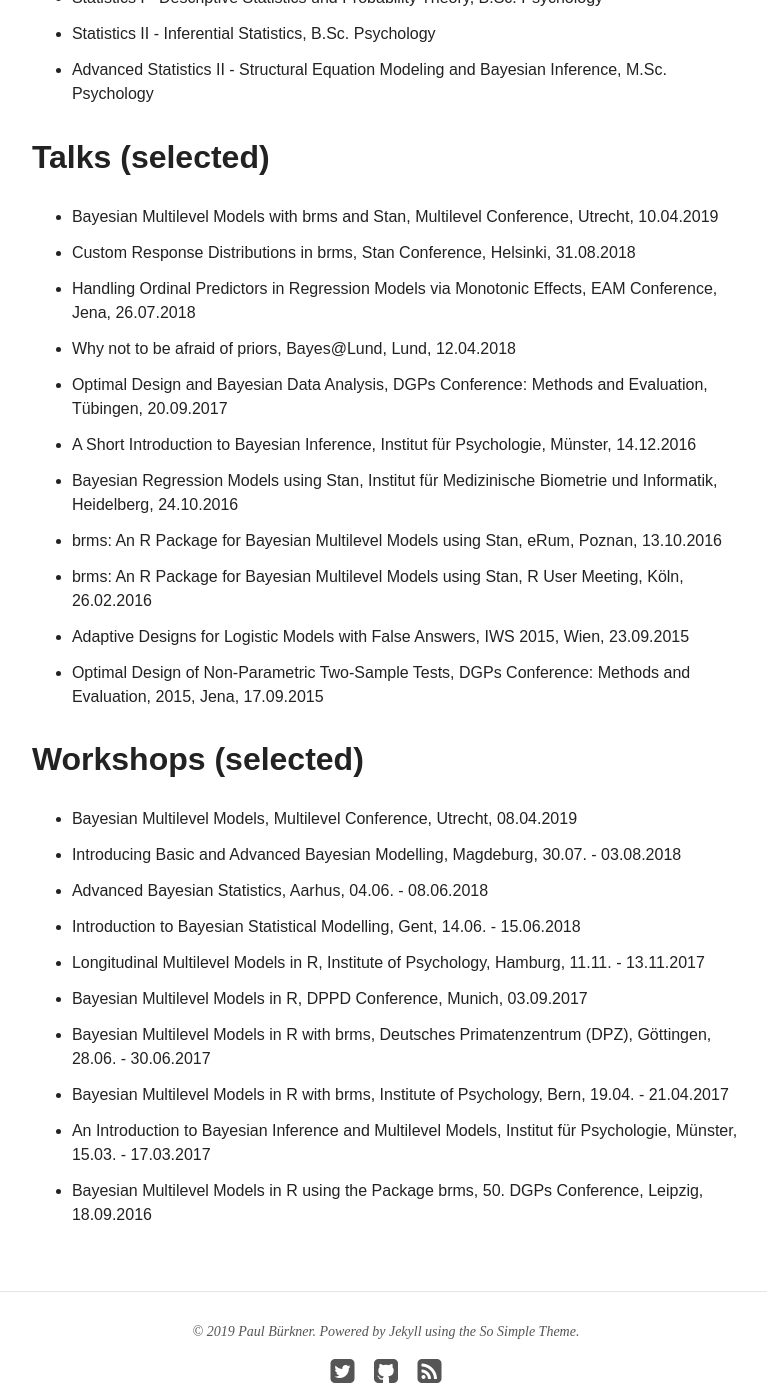
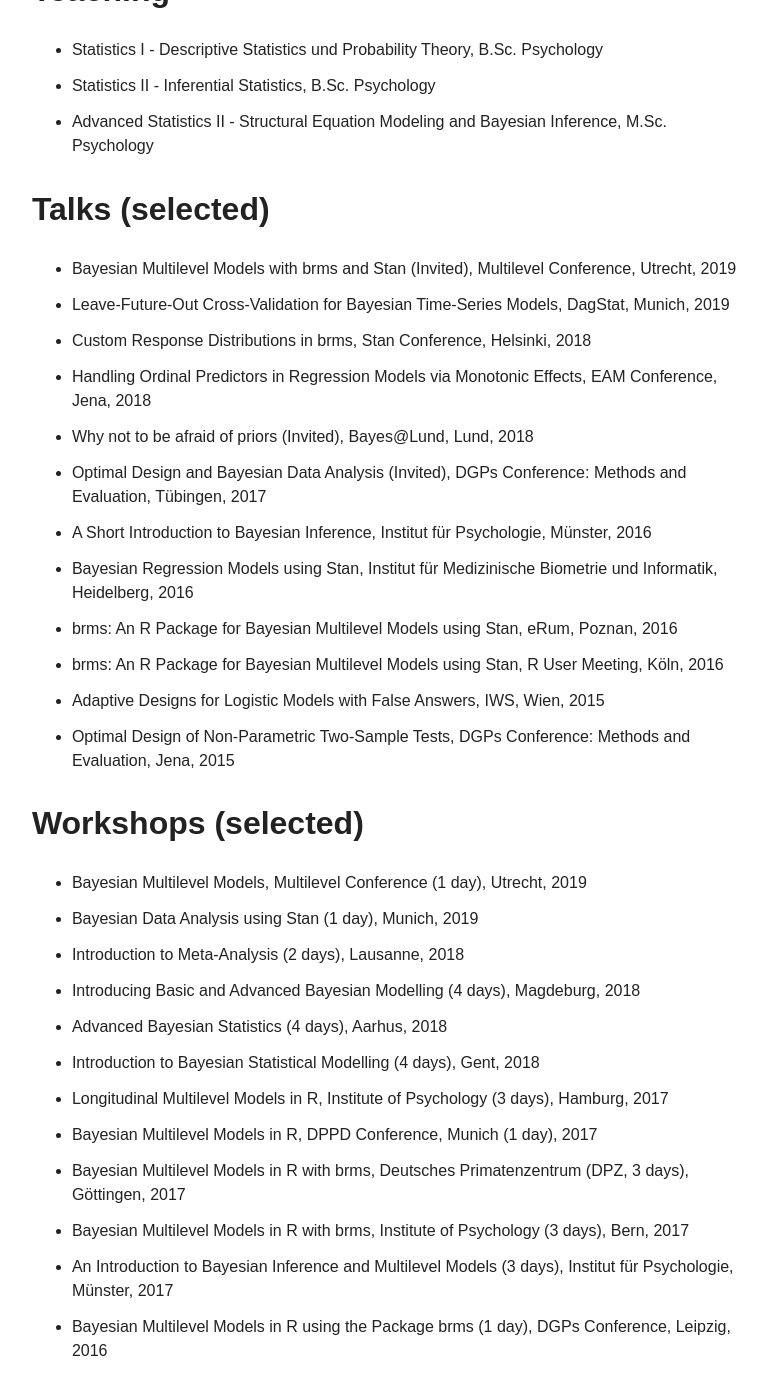
Before and after one commit to paul-buerkner/paul-buerkner.github.io, a Jekyll site: the page built from about/index.md, in a window 1280 px wide and 1400 px high, scrolled down 1952 px. Shown: the whole window, without its empty margins (254-1021 px from the left). Built offline with Jekyll 4.4.1, drawn with Linux system fonts in a browser that asks for light colours; nearby versions of some CDN libraries; some of the changed text lies outside the part shown.

Commit message:
update talk and workshop infos

```diff
--- a/about/index.md
+++ b/about/index.md
@@ -25,6 +25,8 @@
 * Meta-Analysis
 
 ## Software Development
+
+Member of the Stan Development Team
 
 Author of
 
@@ -69,27 +71,30 @@
 
 ## Talks (selected)
 
-* Bayesian Multilevel Models with brms and Stan, Multilevel Conference, Utrecht, 10.04.2019
-* Custom Response Distributions in brms, Stan Conference, Helsinki, 31.08.2018
-* Handling Ordinal Predictors in Regression Models via Monotonic Effects, EAM Conference, Jena, 26.07.2018
-* Why not to be afraid of priors, Bayes@Lund, Lund, 12.04.2018
-* Optimal Design and Bayesian Data Analysis, DGPs Conference: Methods and Evaluation, Tübingen, 20.09.2017
-* A Short Introduction to Bayesian Inference, Institut für Psychologie, Münster, 14.12.2016
-* Bayesian Regression Models using Stan, Institut für Medizinische Biometrie und Informatik, Heidelberg, 24.10.2016
-* brms: An R Package for Bayesian Multilevel Models using Stan, eRum, Poznan, 13.10.2016
-* brms: An R Package for Bayesian Multilevel Models using Stan, R User Meeting, Köln, 26.02.2016
-* Adaptive Designs for Logistic Models with False Answers, IWS 2015, Wien, 23.09.2015
-* Optimal Design of Non-Parametric Two-Sample Tests, DGPs Conference: Methods and Evaluation, 2015, Jena, 17.09.2015
+* Bayesian Multilevel Models with brms and Stan (Invited), Multilevel Conference, Utrecht, 2019
+* Leave-Future-Out Cross-Validation for Bayesian Time-Series Models, DagStat, Munich, 2019
+* Custom Response Distributions in brms, Stan Conference, Helsinki, 2018
+* Handling Ordinal Predictors in Regression Models via Monotonic Effects, EAM Conference, Jena, 2018
+* Why not to be afraid of priors (Invited), Bayes@Lund, Lund, 2018
+* Optimal Design and Bayesian Data Analysis (Invited), DGPs Conference: Methods and Evaluation, Tübingen, 2017
+* A Short Introduction to Bayesian Inference, Institut für Psychologie, Münster, 2016
+* Bayesian Regression Models using Stan, Institut für Medizinische Biometrie und Informatik, Heidelberg, 2016
+* brms: An R Package for Bayesian Multilevel Models using Stan, eRum, Poznan, 2016
+* brms: An R Package for Bayesian Multilevel Models using Stan, R User Meeting, Köln, 2016
+* Adaptive Designs for Logistic Models with False Answers, IWS, Wien, 2015
+* Optimal Design of Non-Parametric Two-Sample Tests, DGPs Conference: Methods and Evaluation, Jena, 2015
 
 ## Workshops (selected)
 
-* Bayesian Multilevel Models, Multilevel Conference, Utrecht, 08.04.2019
-* Introducing Basic and Advanced Bayesian Modelling, Magdeburg, 30.07. - 03.08.2018
-* Advanced Bayesian Statistics, Aarhus, 04.06. - 08.06.2018
-* Introduction to Bayesian Statistical Modelling, Gent, 14.06. - 15.06.2018
-* Longitudinal Multilevel Models in R, Institute of Psychology, Hamburg, 11.11. - 13.11.2017
-* Bayesian Multilevel Models in R, DPPD Conference, Munich, 03.09.2017
-* Bayesian Multilevel Models in R with brms, Deutsches Primatenzentrum (DPZ), Göttingen, 28.06. - 30.06.2017
-* Bayesian Multilevel Models in R with brms, Institute of Psychology, Bern, 19.04. - 21.04.2017
-* An Introduction to Bayesian Inference and Multilevel Models, Institut für Psychologie, Münster, 15.03. - 17.03.2017
-* Bayesian Multilevel Models in R using the Package brms, 50. DGPs Conference, Leipzig, 18.09.2016
+* Bayesian Multilevel Models, Multilevel Conference (1 day), Utrecht, 2019
+* Bayesian Data Analysis using Stan (1 day), Munich, 2019
+* Introduction to Meta-Analysis (2 days), Lausanne, 2018
+* Introducing Basic and Advanced Bayesian Modelling (4 days), Magdeburg, 2018
+* Advanced Bayesian Statistics (4 days), Aarhus, 2018
+* Introduction to Bayesian Statistical Modelling (4 days), Gent, 2018
+* Longitudinal Multilevel Models in R, Institute of Psychology (3 days), Hamburg, 2017
+* Bayesian Multilevel Models in R, DPPD Conference, Munich (1 day), 2017
+* Bayesian Multilevel Models in R with brms, Deutsches Primatenzentrum (DPZ, 3 days), Göttingen, 2017
+* Bayesian Multilevel Models in R with brms, Institute of Psychology (3 days), Bern, 2017
+* An Introduction to Bayesian Inference and Multilevel Models (3 days), Institut für Psychologie, Münster, 2017
+* Bayesian Multilevel Models in R using the Package brms (1 day), DGPs Conference, Leipzig, 2016
```
Also changed, not shown: 1 other file.
